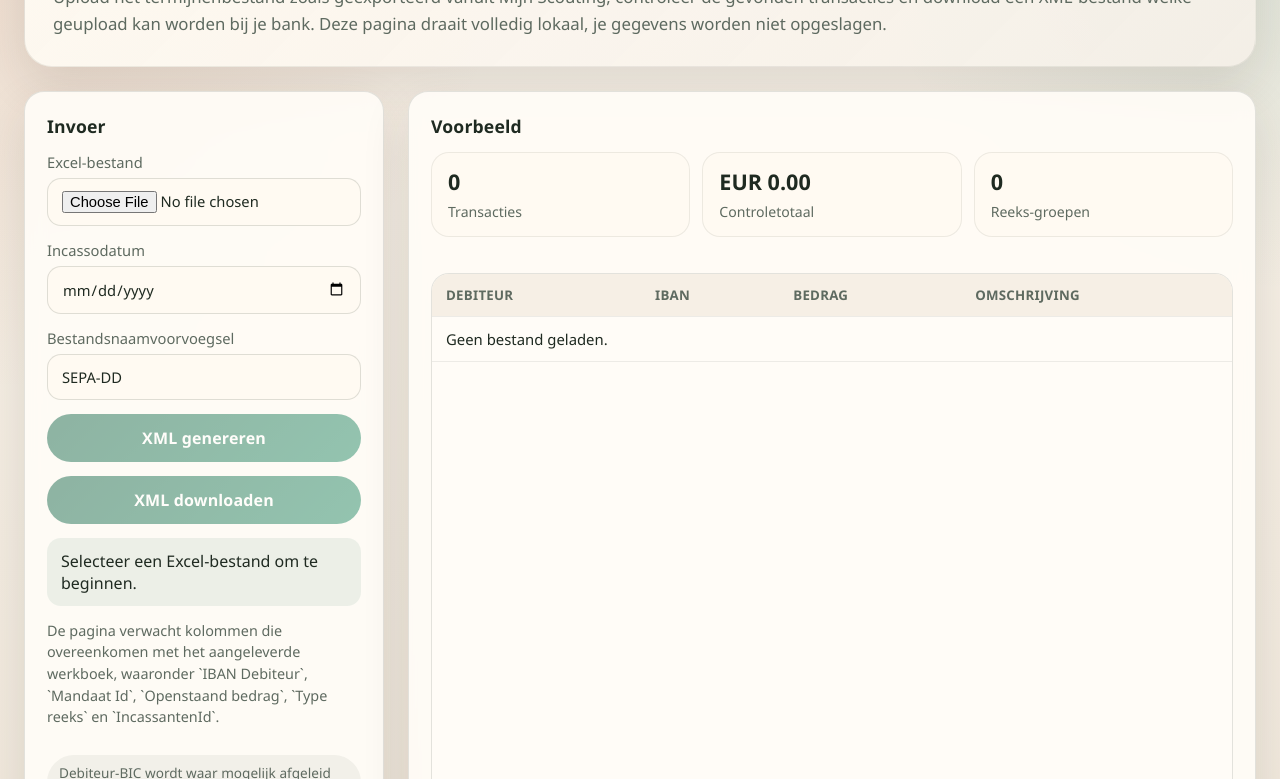
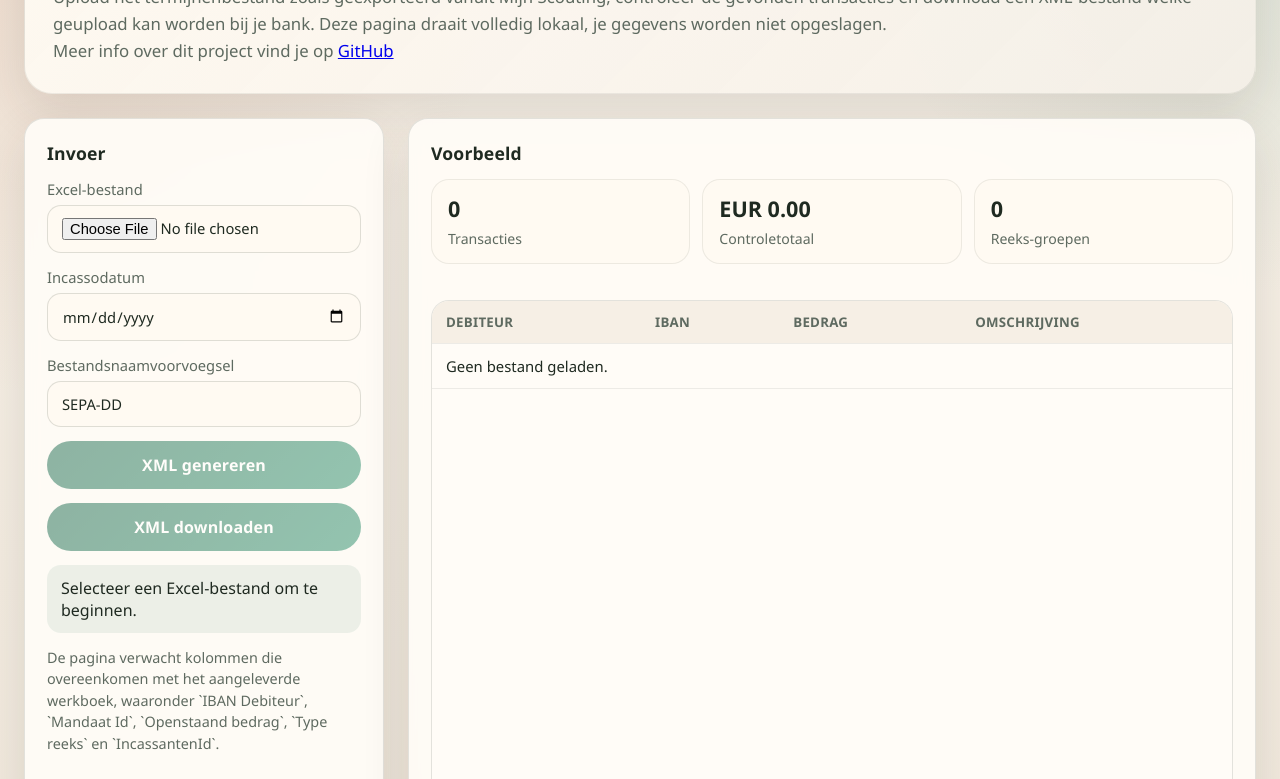
Before and after one commit to nickklein95/mijnscouting-incassotool, a plain HTML site: page index.html in a window 1280 px wide. Shown: the part 135-914 px from the top of the page. Drawn offline with Linux system fonts and the light colour scheme.

Commit message:
github link toegevoegd

```diff
--- a/index.html
+++ b/index.html
@@ -14,6 +14,7 @@
       <p>
         Upload het termijnenbestand zoals geexporteerd vanuit Mijn Scouting, controleer de gevonden transacties en download een XML-bestand welke geupload kan worden bij je bank. Deze pagina draait volledig lokaal, je gegevens worden niet opgeslagen.
       </p>
+      <p>Meer info over dit project vind je op <a href="https://github.com/nickklein95/mijnscouting-incassotool">GitHub</a></p>
     </section>
 
     <div class="grid">
```
